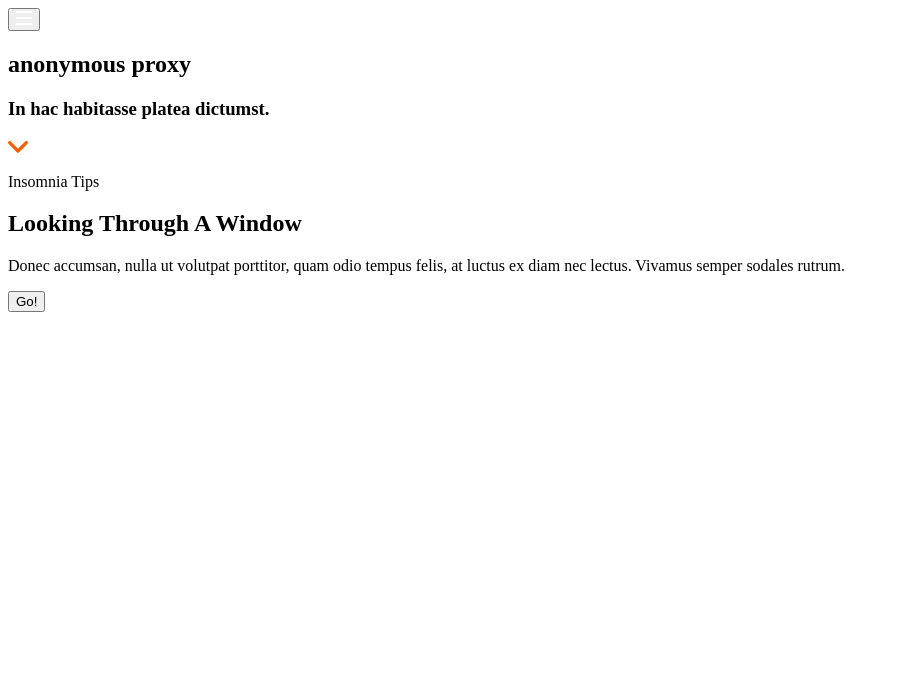
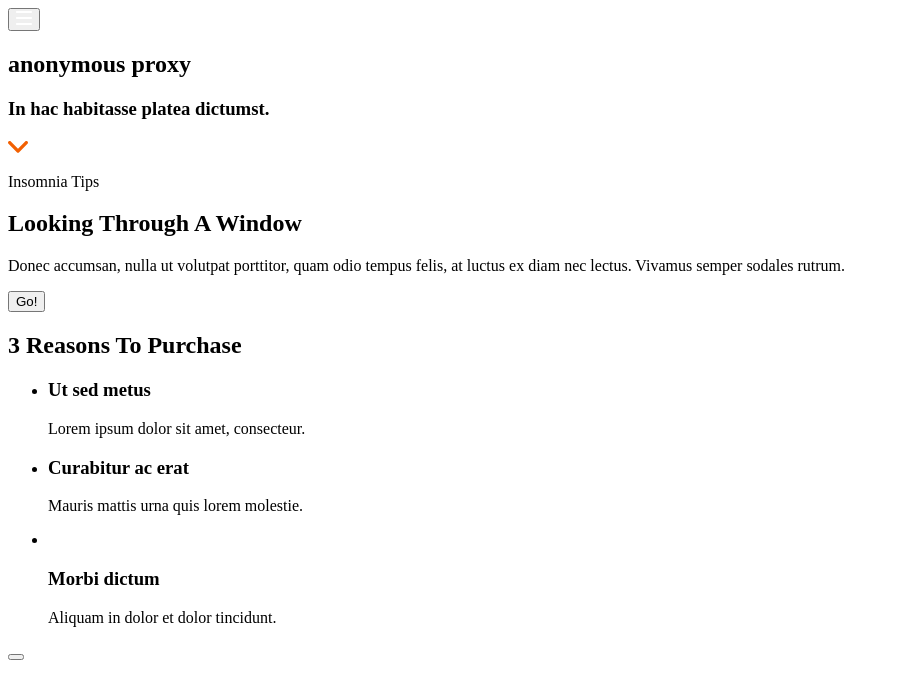
Before and after one commit to tanialopezab/M1-Revision, a website: page public/index.html in a window 1280 px wide. Shown: the whole page, without its empty margins (0-899 px from the left). Drawn offline with Linux system fonts and the light colour scheme.

Commit message:
create first version of grid section structure html

```diff
--- a/public/index.html
+++ b/public/index.html
@@ -46,6 +46,28 @@
                 -->
                 <button class="btn-go" type="button">Go!</button>
             </section>
+            <section class="page_grid">
+                 <h2>3 Reasons To Purchase</h2>
+
+                <ul class="menu_reason">
+                    <li class="menu_reason item1">
+                         <h3 class="menu_reason subtitle">Ut sed metus</h3>
+
+                        <p>Lorem ipsum dolor sit amet, consecteur.</p>
+                    </li>
+                    <li class="menu_reason item2">
+                         <h3 class="menu_reason subtitle">Curabitur ac erat</h3>
+
+                        <p>Mauris mattis urna quis lorem molestie.</p>
+                    </li>
+                    <li class="menu_reason item3"></li>
+                     <h3 class="menu_reason subtitle">Morbi dictum</h3>
+
+                    <p>Aliquam in dolor et dolor tincidunt.</p>
+                    </li>
+                </ul>
+                <button type="button"></button>
+            </section>
         </main>
     </body>
 
```
Also changed, not shown: _src/templates/partials/_grid.html (+27 -0 lines).
